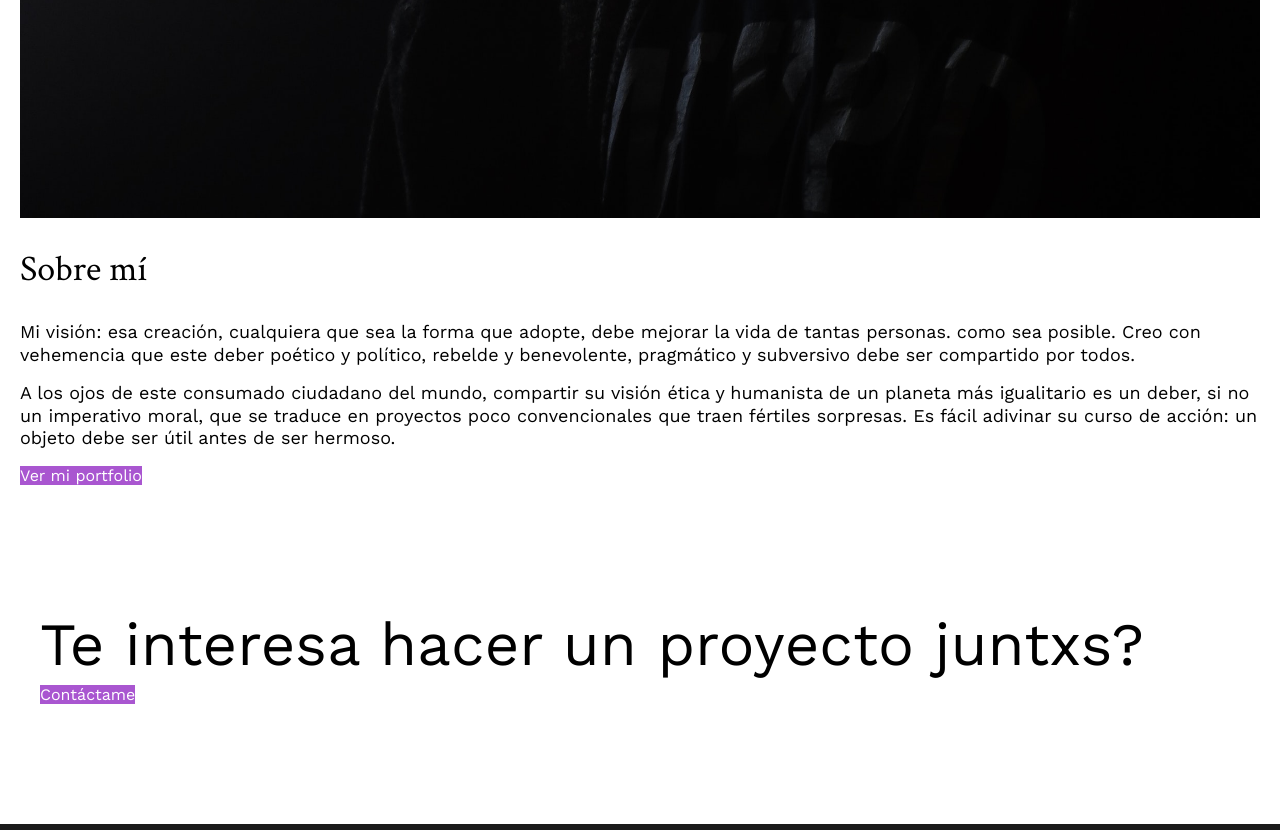
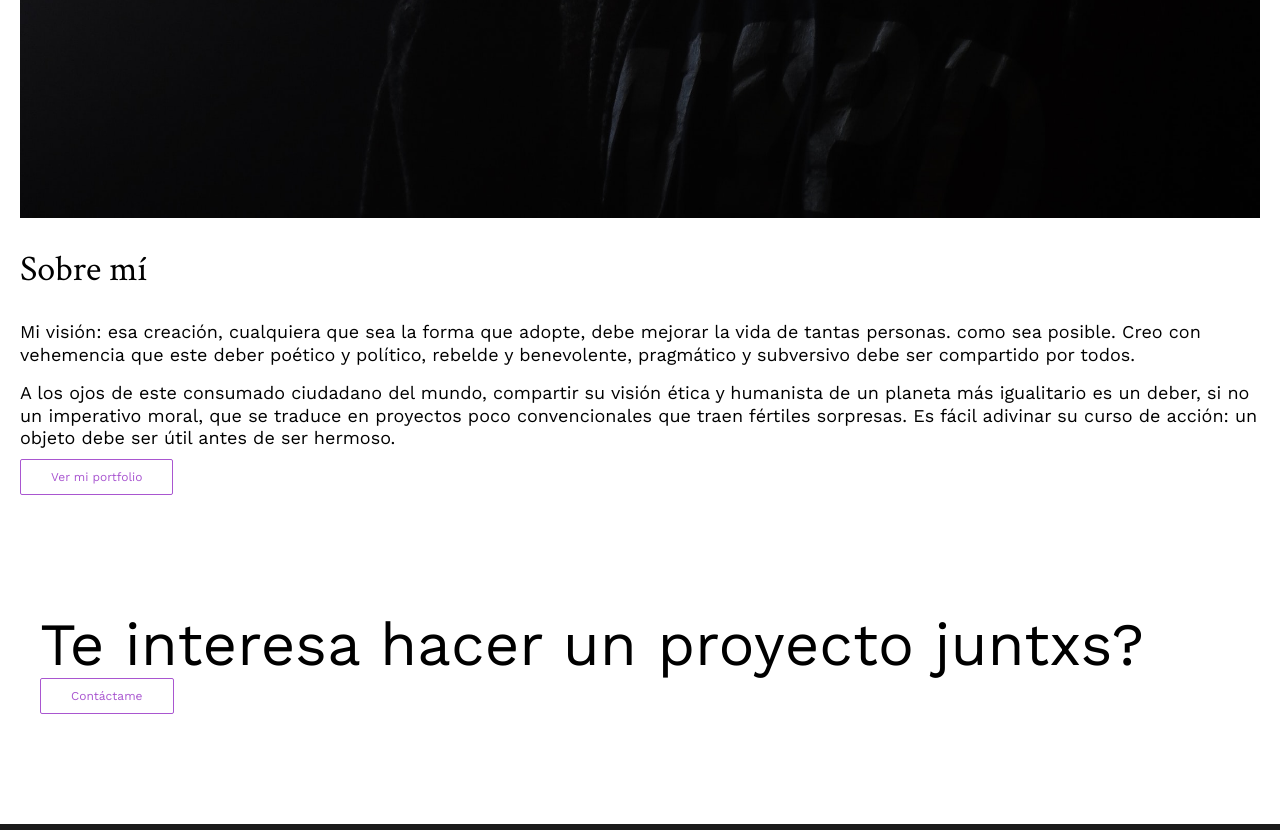
Before and after one commit to manuel-da-costa-contreras/Runroom, a Next.js app: page / in a window 1280 px wide. Shown: the part 2746-3576 px from the top of the page. Built offline with nearby package versions, Linux system fonts and the light colour scheme.

Commit message:
feat: added styles to buttons

```diff
--- a/styles/buttons.scss
+++ b/styles/buttons.scss
@@ -1,10 +1,17 @@
 @import "./variables";
 
 .button {
-  background: $primary;
-  color: $light;
+    padding: 10px 30px;
+    font-size: 0.75rem;
+    border-radius: 2px;
 
-  &--hollow {
+    &--fill {
+        background: $primary;
+        color: $light;
+    }
 
-  }
+    &--hollow {
+        border: 1px solid $primary;
+        color: $primary;
+    }
 }
```
